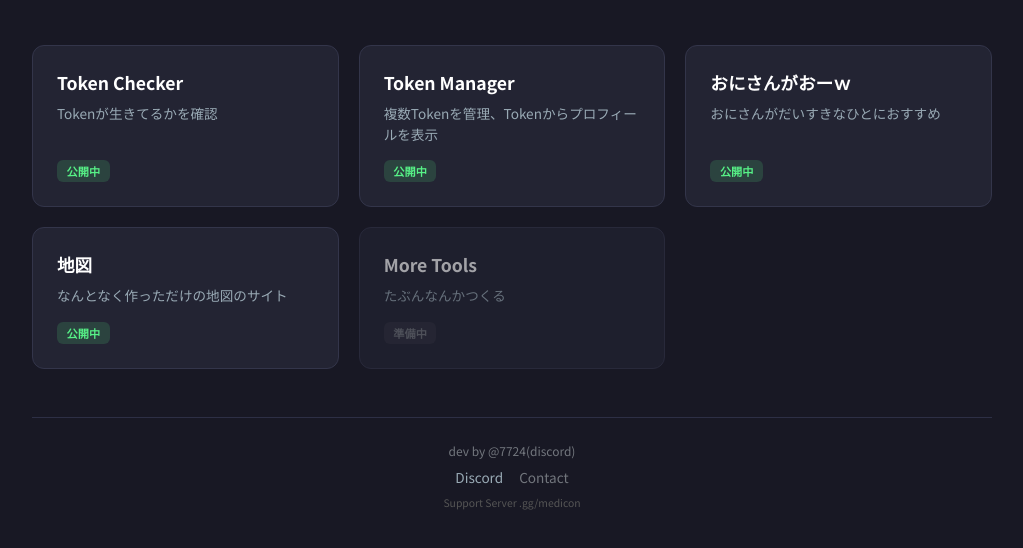
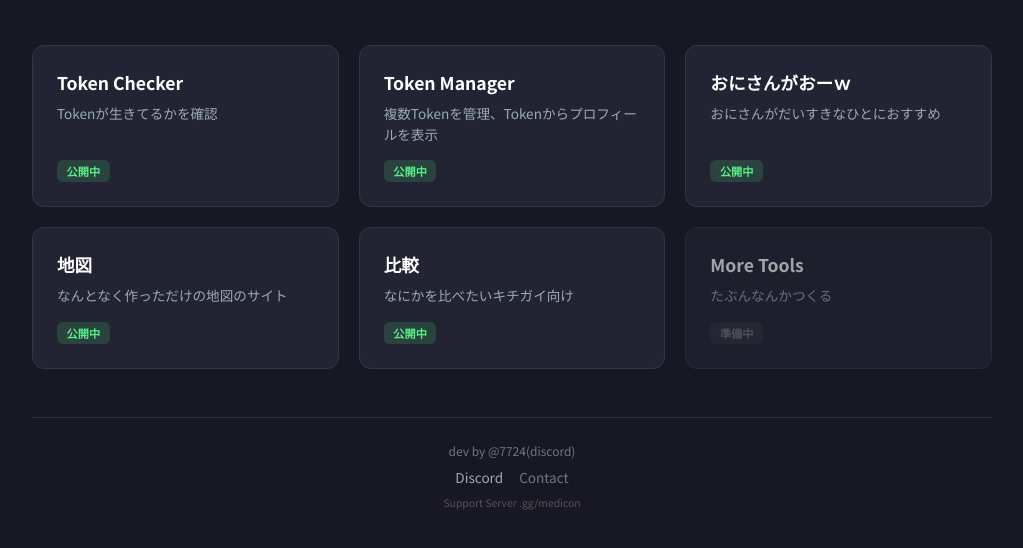
Before and after one commit to ppqh/discord-tools, a plain HTML site: page index.html in a window 1280 px wide. Shown: the part 206-754 px from the top of the page, without its empty margins (128-1151 px from the left). Drawn offline with Linux system fonts and the light colour scheme.

Commit message:
Update index.html

```diff
--- a/index.html
+++ b/index.html
@@ -205,6 +205,15 @@
                 <span class="status public">公開中</span>
             </a>
 
+            <a href="https://ppqh.github.io/g/" class="tool-card">
+                <div>
+                    <div class="name">比較</div>
+                    <div class="desc">なにかを比べたいキチガイ向け</div>
+                </div>
+                <span class="status public">公開中</span>
+            </a>
+
+
             <div class="tool-card coming-soon">
                 <div>
                     <div class="name">More Tools</div>
```
